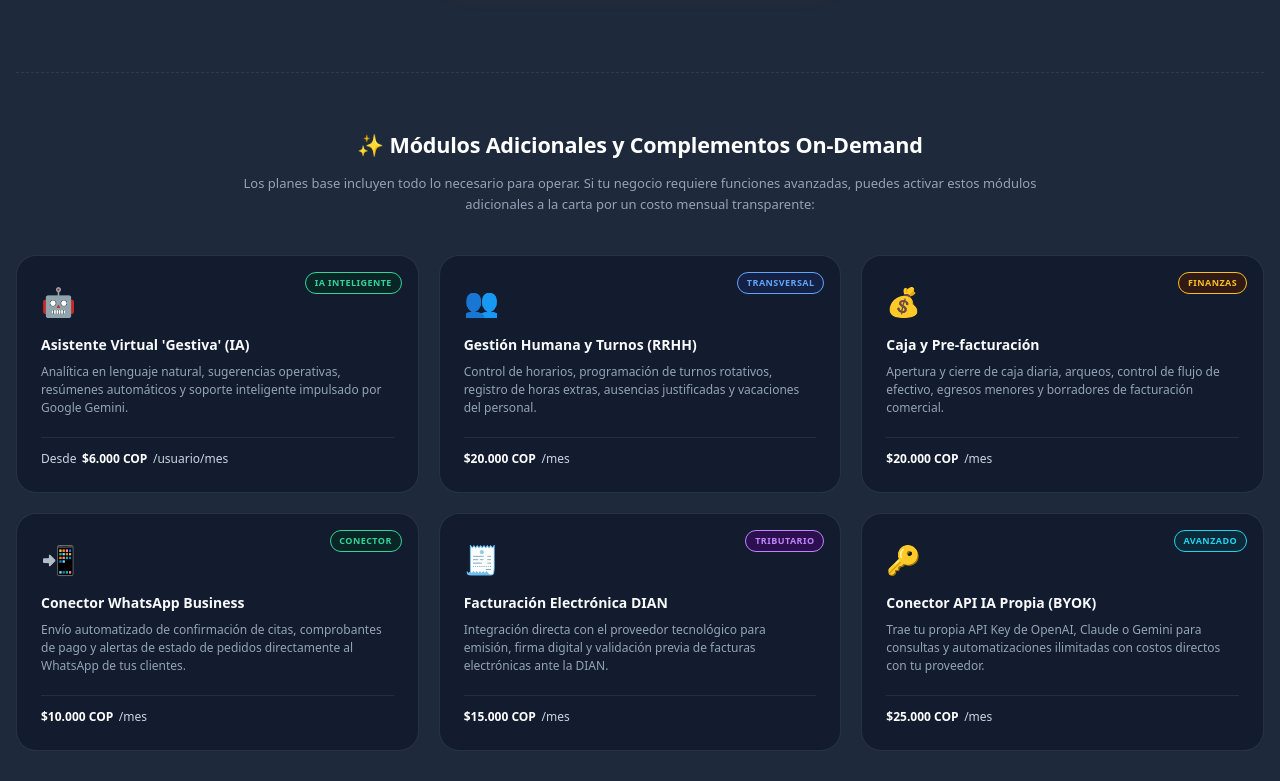
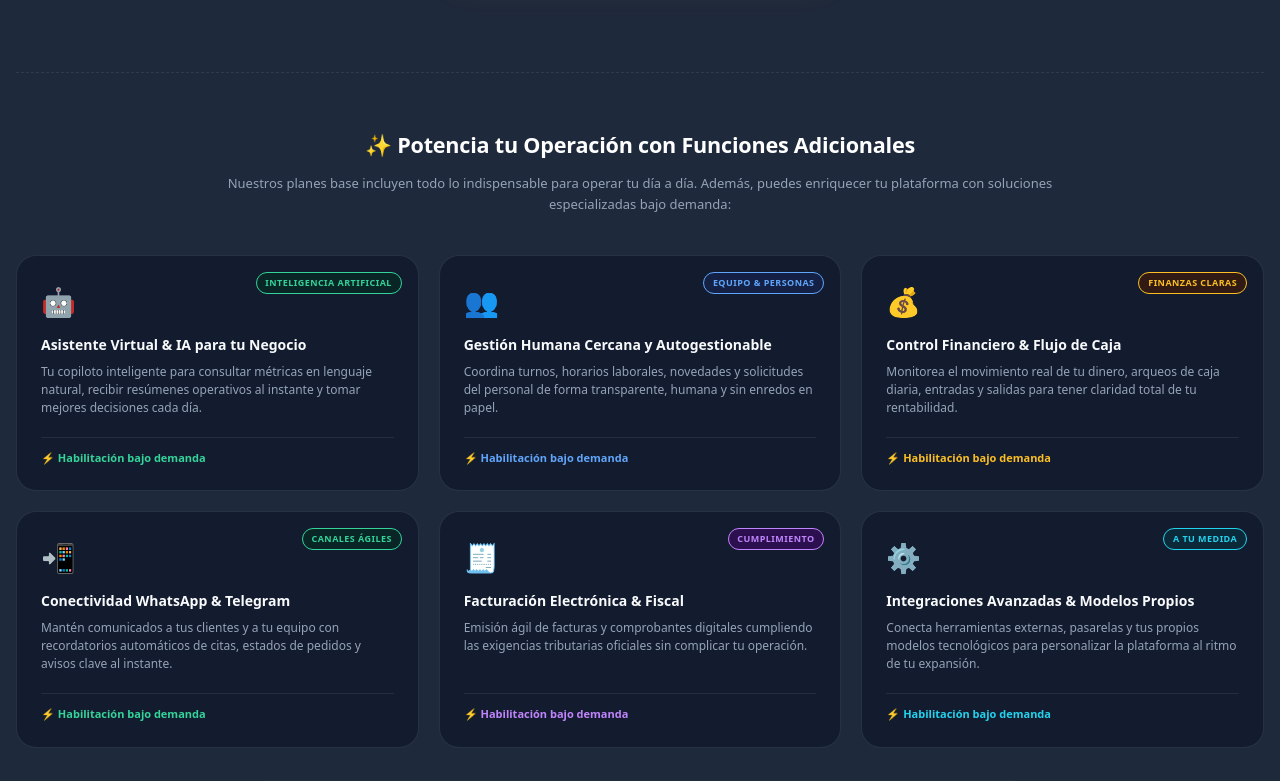
Before and after one commit to MACEVAMO26/GestivaPymeSaaS, an Angular app in the folder frontend/: page / in a window 1280 px wide. Shown: the part 2844-3625 px from the top of the page. Built offline with nearby package versions, Linux system fonts and the light colour scheme; no server answers.

Commit message:
landing2

```diff
--- a/frontend/src/app/pages/landing/landing.component.html
+++ b/frontend/src/app/pages/landing/landing.component.html
@@ -215,76 +215,76 @@
 
       </div>
 
-      <!-- SECCIÓN MÓDULOS ADICIONALES Y COMPLEMENTOS ON-DEMAND -->
+      <!-- SECCIÓN COMPLEMENTOS Y FUNCIONES ADICIONALES -->
       <div class="addons-section">
         <div class="addons-header">
-          <h3 class="addons-title">✨ Módulos Adicionales y Complementos On-Demand</h3>
+          <h3 class="addons-title">✨ Potencia tu Operación con Funciones Adicionales</h3>
           <p class="addons-subtitle">
-            Los planes base incluyen todo lo necesario para operar. Si tu negocio requiere funciones avanzadas, puedes activar estos módulos adicionales a la carta por un costo mensual transparente:
+            Nuestros planes base incluyen todo lo indispensable para operar tu día a día. Además, puedes enriquecer tu plataforma con soluciones especializadas bajo demanda:
           </p>
         </div>
 
         <div class="addons-grid">
 
-          <!-- Addon 1: Asistente IA Gemini -->
+          <!-- Addon 1: Asistente Virtual e IA -->
           <div class="addon-card">
-            <div class="addon-badge text-emerald-400 bg-emerald-950/60 border-emerald-800">IA Inteligente</div>
+            <div class="addon-badge text-emerald-400 bg-emerald-950/60 border-emerald-800">Inteligencia Artificial</div>
             <div class="addon-icon">🤖</div>
-            <h4 class="addon-name">Asistente Virtual 'Gestiva' (IA)</h4>
-            <p class="addon-desc">Analítica en lenguaje natural, sugerencias operativas, resúmenes automáticos y soporte inteligente impulsado por Google Gemini.</p>
-            <div class="addon-price">Desde <span class="font-bold text-white">$6.000 COP</span> /usuario/mes</div>
+            <h4 class="addon-name">Asistente Virtual & IA para tu Negocio</h4>
+            <p class="addon-desc">Tu copiloto inteligente para consultar métricas en lenguaje natural, recibir resúmenes operativos al instante y tomar mejores decisiones cada día.</p>
+            <div class="addon-action-tag"><span class="text-emerald-400 font-semibold">⚡ Habilitación bajo demanda</span></div>
           </div>
 
-          <!-- Addon 2: Gestión Humana y Turnos -->
+          <!-- Addon 2: Gestión Humana y Autogestión -->
           <div class="addon-card">
-            <div class="addon-badge text-blue-400 bg-blue-950/60 border-blue-800">Transversal</div>
+            <div class="addon-badge text-blue-400 bg-blue-950/60 border-blue-800">Equipo & Personas</div>
             <div class="addon-icon">👥</div>
-            <h4 class="addon-name">Gestión Humana y Turnos (RRHH)</h4>
-            <p class="addon-desc">Control de horarios, programación de turnos rotativos, registro de horas extras, ausencias justificadas y vacaciones del personal.</p>
-            <div class="addon-price"><span class="font-bold text-white">$20.000 COP</span> /mes</div>
+            <h4 class="addon-name">Gestión Humana Cercana y Autogestionable</h4>
+            <p class="addon-desc">Coordina turnos, horarios laborales, novedades y solicitudes del personal de forma transparente, humana y sin enredos en papel.</p>
+            <div class="addon-action-tag"><span class="text-blue-400 font-semibold">⚡ Habilitación bajo demanda</span></div>
           </div>
 
-          <!-- Addon 3: Caja y Pre-facturación -->
+          <!-- Addon 3: Control Financiero -->
           <div class="addon-card">
-            <div class="addon-badge text-amber-400 bg-amber-950/60 border-amber-800">Finanzas</div>
+            <div class="addon-badge text-amber-400 bg-amber-950/60 border-amber-800">Finanzas Claras</div>
             <div class="addon-icon">💰</div>
-            <h4 class="addon-name">Caja y Pre-facturación</h4>
-            <p class="addon-desc">Apertura y cierre de caja diaria, arqueos, control de flujo de efectivo, egresos menores y borradores de facturación comercial.</p>
-            <div class="addon-price"><span class="font-bold text-white">$20.000 COP</span> /mes</div>
+            <h4 class="addon-name">Control Financiero & Flujo de Caja</h4>
+            <p class="addon-desc">Monitorea el movimiento real de tu dinero, arqueos de caja diaria, entradas y salidas para tener claridad total de tu rentabilidad.</p>
+            <div class="addon-action-tag"><span class="text-amber-400 font-semibold">⚡ Habilitación bajo demanda</span></div>
           </div>
 
-          <!-- Addon 4: WhatsApp Business API -->
+          <!-- Addon 4: Canales Ágiles WhatsApp y Telegram -->
           <div class="addon-card">
-            <div class="addon-badge text-emerald-400 bg-emerald-950/60 border-emerald-800">Conector</div>
+            <div class="addon-badge text-emerald-400 bg-emerald-950/60 border-emerald-800">Canales Ágiles</div>
             <div class="addon-icon">📲</div>
-            <h4 class="addon-name">Conector WhatsApp Business</h4>
-            <p class="addon-desc">Envío automatizado de confirmación de citas, comprobantes de pago y alertas de estado de pedidos directamente al WhatsApp de tus clientes.</p>
-            <div class="addon-price"><span class="font-bold text-white">$10.000 COP</span> /mes</div>
+            <h4 class="addon-name">Conectividad WhatsApp & Telegram</h4>
+            <p class="addon-desc">Mantén comunicados a tus clientes y a tu equipo con recordatorios automáticos de citas, estados de pedidos y avisos clave al instante.</p>
+            <div class="addon-action-tag"><span class="text-emerald-400 font-semibold">⚡ Habilitación bajo demanda</span></div>
           </div>
 
-          <!-- Addon 5: Facturación Electrónica DIAN -->
+          <!-- Addon 5: Facturación y Cumplimiento -->
           <div class="addon-card">
-            <div class="addon-badge text-purple-400 bg-purple-950/60 border-purple-800">Tributario</div>
+            <div class="addon-badge text-purple-400 bg-purple-950/60 border-purple-800">Cumplimiento</div>
             <div class="addon-icon">🧾</div>
-            <h4 class="addon-name">Facturación Electrónica DIAN</h4>
-            <p class="addon-desc">Integración directa con el proveedor tecnológico para emisión, firma digital y validación previa de facturas electrónicas ante la DIAN.</p>
-            <div class="addon-price"><span class="font-bold text-white">$15.000 COP</span> /mes</div>
+            <h4 class="addon-name">Facturación Electrónica & Fiscal</h4>
+            <p class="addon-desc">Emisión ágil de facturas y comprobantes digitales cumpliendo las exigencias tributarias oficiales sin complicar tu operación.</p>
+            <div class="addon-action-tag"><span class="text-purple-400 font-semibold">⚡ Habilitación bajo demanda</span></div>
           </div>
 
-          <!-- Addon 6: Conector IA Propia (BYOK) -->
+          <!-- Addon 6: Integraciones Avanzadas -->
           <div class="addon-card">
-            <div class="addon-badge text-cyan-400 bg-cyan-950/60 border-cyan-800">Avanzado</div>
-            <div class="addon-icon">🔑</div>
-            <h4 class="addon-name">Conector API IA Propia (BYOK)</h4>
-            <p class="addon-desc">Trae tu propia API Key de OpenAI, Claude o Gemini para consultas y automatizaciones ilimitadas con costos directos con tu proveedor.</p>
-            <div class="addon-price"><span class="font-bold text-white">$25.000 COP</span> /mes</div>
+            <div class="addon-badge text-cyan-400 bg-cyan-950/60 border-cyan-800">A tu Medida</div>
+            <div class="addon-icon">⚙️</div>
+            <h4 class="addon-name">Integraciones Avanzadas & Modelos Propios</h4>
+            <p class="addon-desc">Conecta herramientas externas, pasarelas y tus propios modelos tecnológicos para personalizar la plataforma al ritmo de tu expansión.</p>
+            <div class="addon-action-tag"><span class="text-cyan-400 font-semibold">⚡ Habilitación bajo demanda</span></div>
           </div>
 
         </div>
 
         <div class="addons-footer">
           <p class="addons-note">
-            💡 <strong>Flexibilidad total:</strong> Puedes activar o desactivar cualquiera de estos módulos adicionales en cualquier momento desde tu panel de administración. ¡Paga solo por lo que tu negocio necesita!
+            💡 <strong>Flexibilidad total:</strong> Puedes solicitar la activación o ajuste de cualquiera de estos módulos adicionales en cualquier momento según la evolución de tu negocio. ¡Paga solo por lo que tu empresa necesita! Estamos contigo para optimizar tus procesos y ayudarte a tomar las mejores decisiones al ritmo de tu crecimiento.
           </p>
         </div>
       </div>
--- a/frontend/src/app/pages/landing/landing.component.scss
+++ b/frontend/src/app/pages/landing/landing.component.scss
@@ -866,14 +866,12 @@
   flex-grow: 1;
 }
 
-.addon-price {
-  font-size: 12px;
-  color: #cbd5e1;
+.addon-action-tag {
+  font-size: 11px;
   padding-top: 0.75rem;
   border-top: 1px solid rgba(51, 65, 85, 0.5);
   display: flex;
-  align-items: baseline;
-  gap: 0.35rem;
+  align-items: center;
 }
 
 .addons-footer {
```
